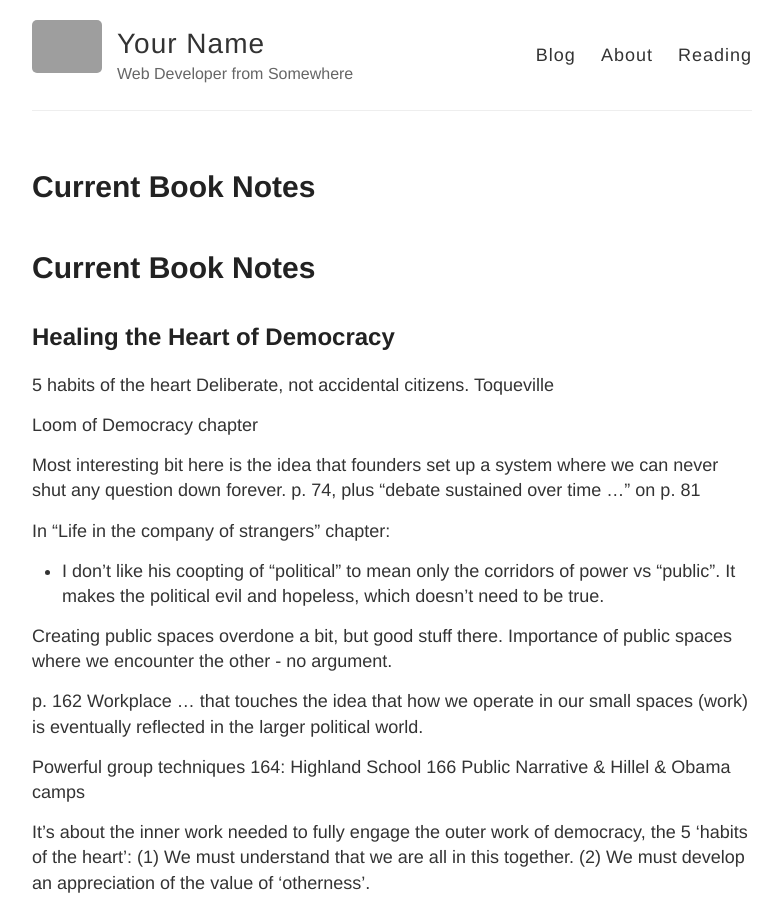
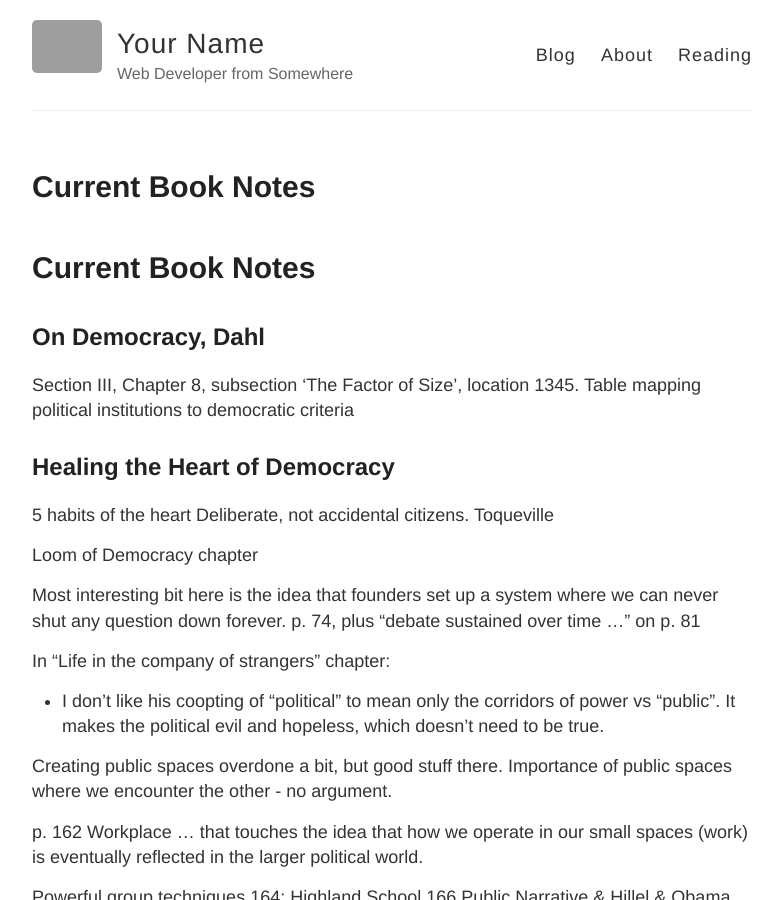
Before and after one commit to ejaxon/ejaxon.github.io, a Jekyll site: the page built from CurrentBookNotes.md, in a window 1280 px wide and 900 px high. Shown: the whole window, without its empty margins (248-1029 px from the left). Built offline with Jekyll 4.4.1, drawn with Linux system fonts in a browser that asks for light colours; our own code applies the rules of GitHub Pages for plain Markdown files; grey boxes are pictures that could not be loaded.

```diff
--- a/CurrentBookNotes.md
+++ b/CurrentBookNotes.md
@@ -1,4 +1,8 @@
 # Current Book Notes
+
+## On Democracy, Dahl
+
+Section III, Chapter 8, subsection 'The Factor of Size', location 1345. Table mapping political institutions to democratic criteria
 
 ## Healing the Heart of Democracy
 
```
Also changed, not shown: reading.md (+1 -0 lines).
